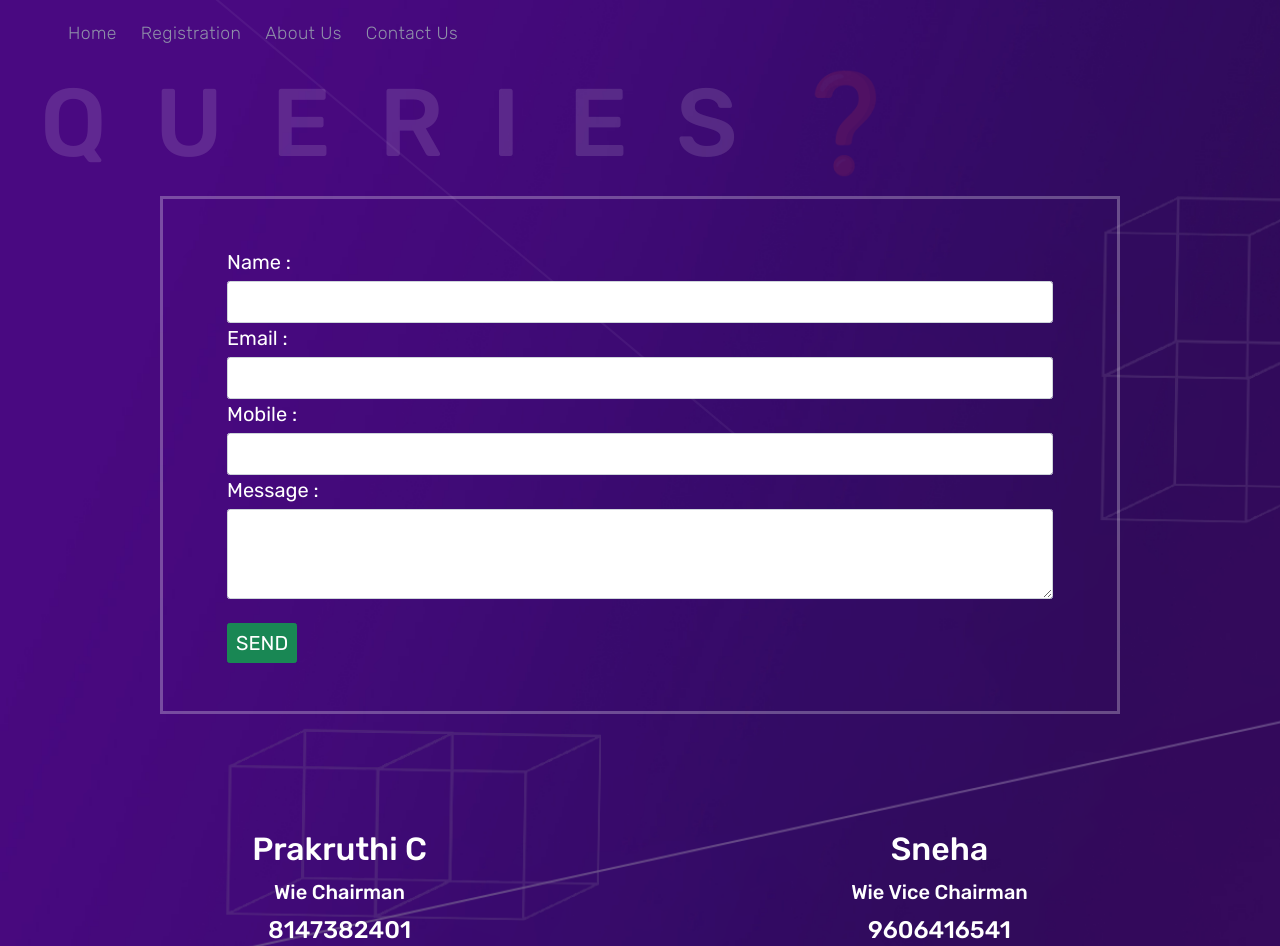
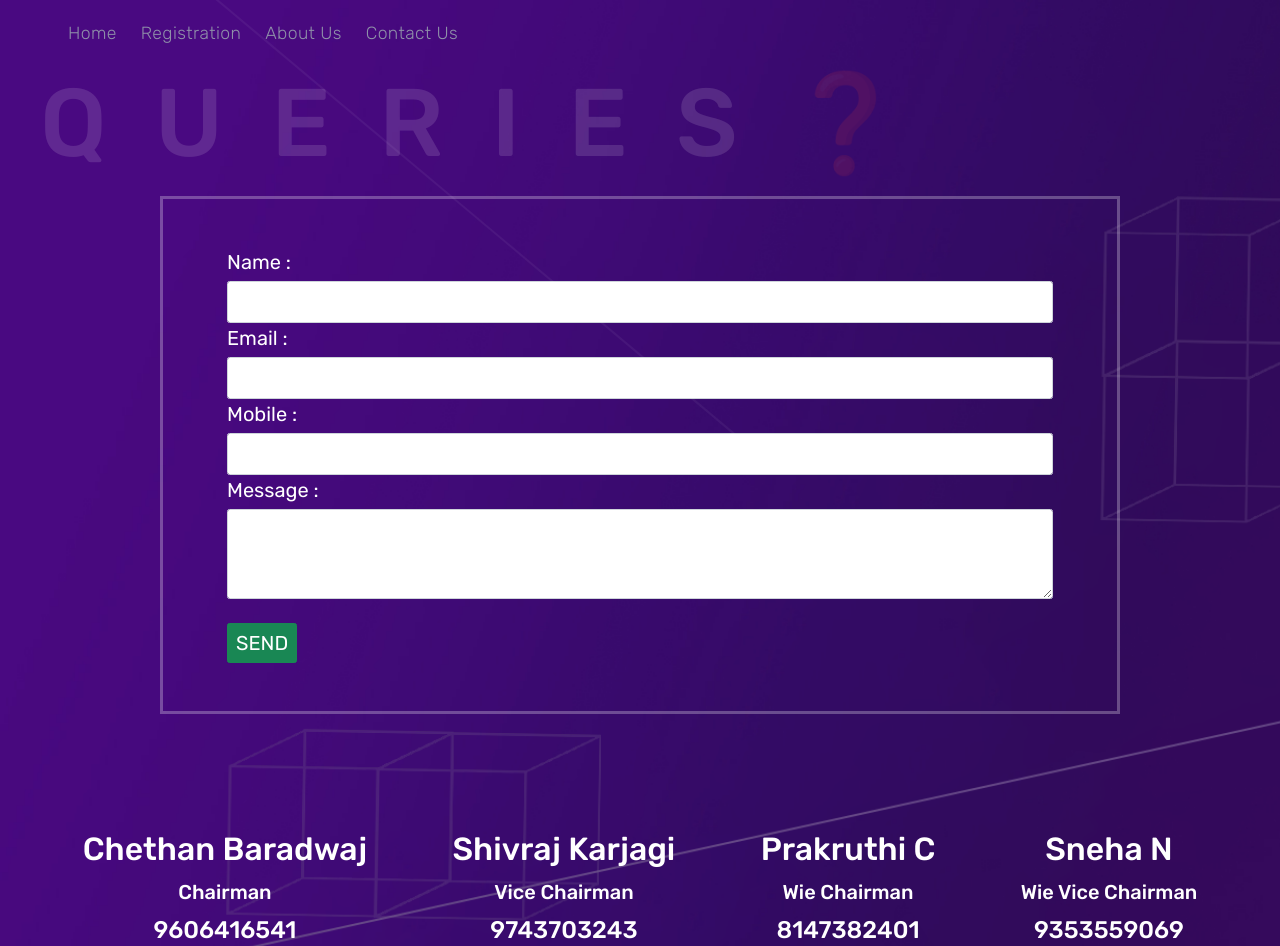
Before and after one commit to anudeep610/wiecode-2023, a React (Create React App) app: page /contact in a window 1280 px wide. Shown: the top 946 px of the page. Built offline with nearby package versions, Linux system fonts and the light colour scheme.

Commit message:
contact changes

```diff
--- a/package.json
+++ b/package.json
@@ -3,6 +3,7 @@
   "version": "0.1.0",
   "private": true,
   "dependencies": {
+    "@emailjs/browser": "^3.10.0",
     "@testing-library/jest-dom": "^5.16.5",
     "@testing-library/react": "^13.4.0",
     "@testing-library/user-event": "^13.5.0",
--- a/src/components/Contact.jsx
+++ b/src/components/Contact.jsx
@@ -4,10 +4,12 @@ import Footer from './Footer';
 import Form from 'react-bootstrap/Form';
 import Button from 'react-bootstrap/Button';
 import Loader from "./loader";
+import emailjs from '@emailjs/browser';
+import { FaBuromobelexperte } from 'react-icons/fa';
 
 export default function Contact() {
 
-    const [loading, setLoading] = useState(false)
+    const [loading, setLoading] = useState(false);
 
     const [name, setName] = useState("");
     const [email, setEmail] = useState("");
@@ -15,28 +17,33 @@ export default function Contact() {
     const [query, setQuery] = useState("");
 
     const sendEmail = () => {
-        const config = {
-            SecureToken:'2f391f8e-5980-43a2-ad94-a603f8706de0',
-            To: 'ieeesitsb2023@gmail.com',
-            From: email,
-            Subject: "query from website",
-            Body: {
-                mobile:mobile,
-                name:name,
-                query:query
-            }
-        };
-        if (window.Email) {
-            window.Email.send(config).then((message) =>{
-                alert("We recived Your query. We will get back soon 😄");
-                setName("");
-                setEmail("");
-                setMobile("");
-                setQuery("");
-            }).catch(
-                (err) => alert("Something went wrong. Please try again. ;)")
-            )
-        }
+        const form = new FormData();
+        form.append('user_name', name);
+        form.append('user_mail', email);
+        form.append('user_mob', mobile);
+        form.append('message', query);
+        form.append('service_id', 'service_7g90xrm');
+        form.append('template_id', 'template_jfwreej');
+        form.append('public_key', 'zxBpdq7tjwbmKR6aI');
+        fetch('https://api.emailjs.com/api/v1.0/email/send-form', {
+            method: 'POST',
+            mode: 'cors',
+            body: form,
+        }).then(function () {
+            alert('Your mail is sent!');
+            setLoading(false)
+        }).catch(function (error) {
+            alert('Oops... ' + JSON.stringify(error));
+            setLoading(false)
+        });
+        // emailjs.sendForm('service_7g90xrm', 'template_jfwreej', form.current, 'zxBpdq7tjwbmKR6aI')
+        //     .then((result) => {
+        //         console.log(result.text);
+        //         alert("We received your request. we will contact you soon");
+        //     }, (error) => {
+        //         console.log(error.text);
+        //         alert("Please try again later");
+        //     });
     }
 
     const handleSubmit = async (event) => {
@@ -89,17 +96,41 @@ export default function Contact() {
 
                             <Form.Group>
                                 <Form.Label htmlFor='query' className='label'>Message :</Form.Label>
-                                <Form.Control name='query' size="lg" id="size" className='input-box' as="textarea" required rows={3} onChange={(e) => { setQuery(e.target.value) }} value={query}/>
+                                <Form.Control name='query' size="lg" id="size" className='input-box' as="textarea" required rows={3} onChange={(e) => { setQuery(e.target.value) }} value={query} />
                             </Form.Group>
 
                             <Button disabled={loading} variant="success" type="submit" size="lg" className='button'>SEND</Button>
                         </Form>
                     }
                     {
-                        loading && <Loader/>
+                        loading && <Loader />
                     }
                 </div>
                 <div className="contact-card-container">
+                    <div className="contact-card-box">
+                        <div className="contact-name-box">
+                            <h1 className="contact-name">Chethan Baradwaj</h1>
+                        </div>
+                        <div className="contact-post-box">
+                            <h1 className="contact-post">Chairman</h1>
+                        </div>
+                        <div className="contact-mobile-box">
+                            <h1 className="contact-mobile">9606416541</h1>
+                        </div>
+                    </div>
+
+                    <div className="contact-card-box">
+                        <div className="contact-name-box">
+                            <h1 className="contact-name">Shivraj Karjagi</h1>
+                        </div>
+                        <div className="contact-post-box">
+                            <h1 className="contact-post">Vice Chairman</h1>
+                        </div>
+                        <div className="contact-mobile-box">
+                            <h1 className="contact-mobile">9743703243</h1>
+                        </div>
+                    </div>
+
                     <div className="contact-card-box">
                         <div className="contact-name-box">
                             <h1 className="contact-name">Prakruthi C</h1>
@@ -114,13 +145,13 @@ export default function Contact() {
 
                     <div className="contact-card-box">
                         <div className="contact-name-box">
-                            <h1 className="contact-name">Sneha </h1>
+                            <h1 className="contact-name">Sneha N</h1>
                         </div>
                         <div className="contact-post-box">
                             <h1 className="contact-post">Wie Vice Chairman</h1>
                         </div>
                         <div className="contact-mobile-box">
-                            <h1 className="contact-mobile">9606416541</h1>
+                            <h1 className="contact-mobile">9353559069</h1>
                         </div>
                     </div>
                 </div>
```
Also changed, not shown: 2 other files (tests, documents, lock files or other folders).
